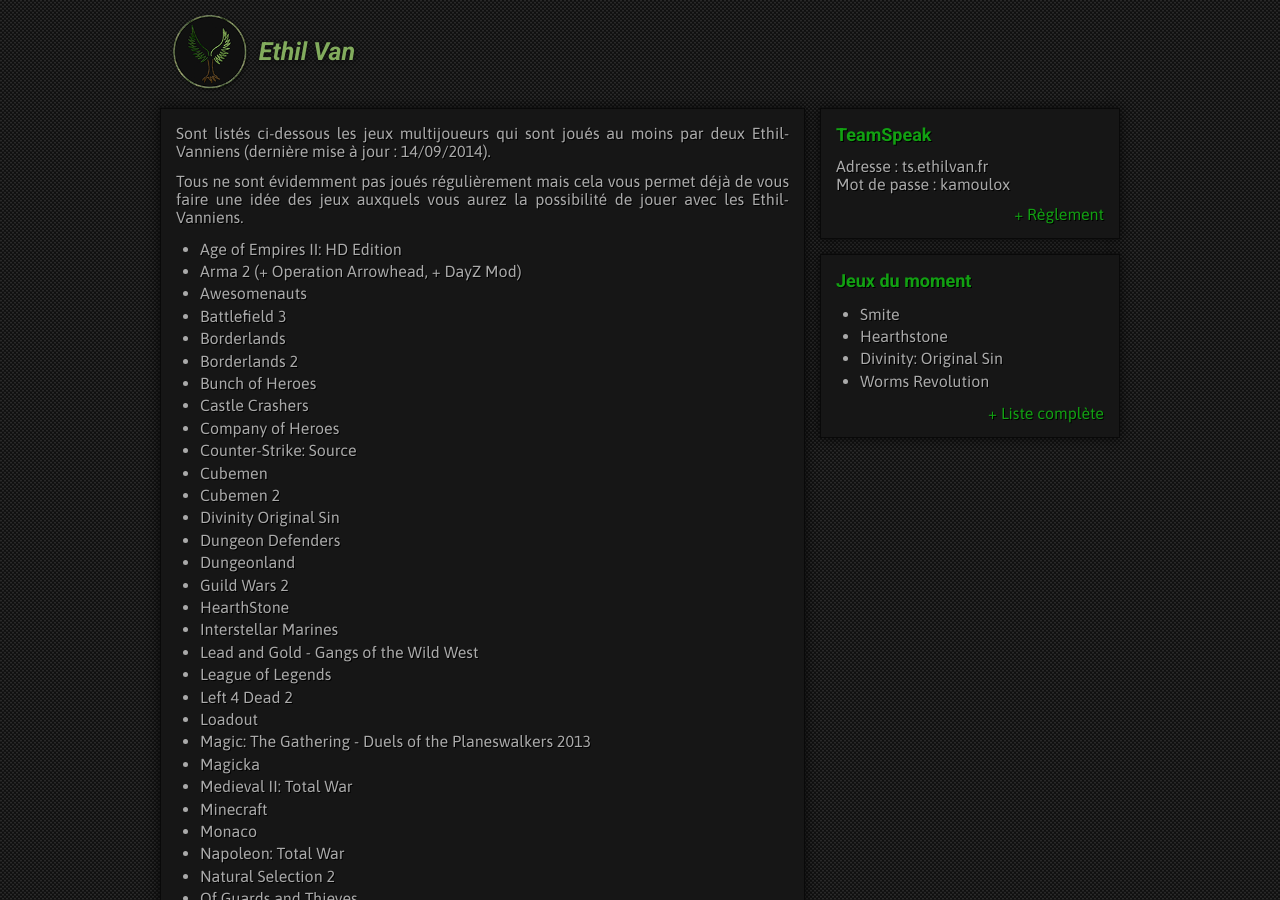
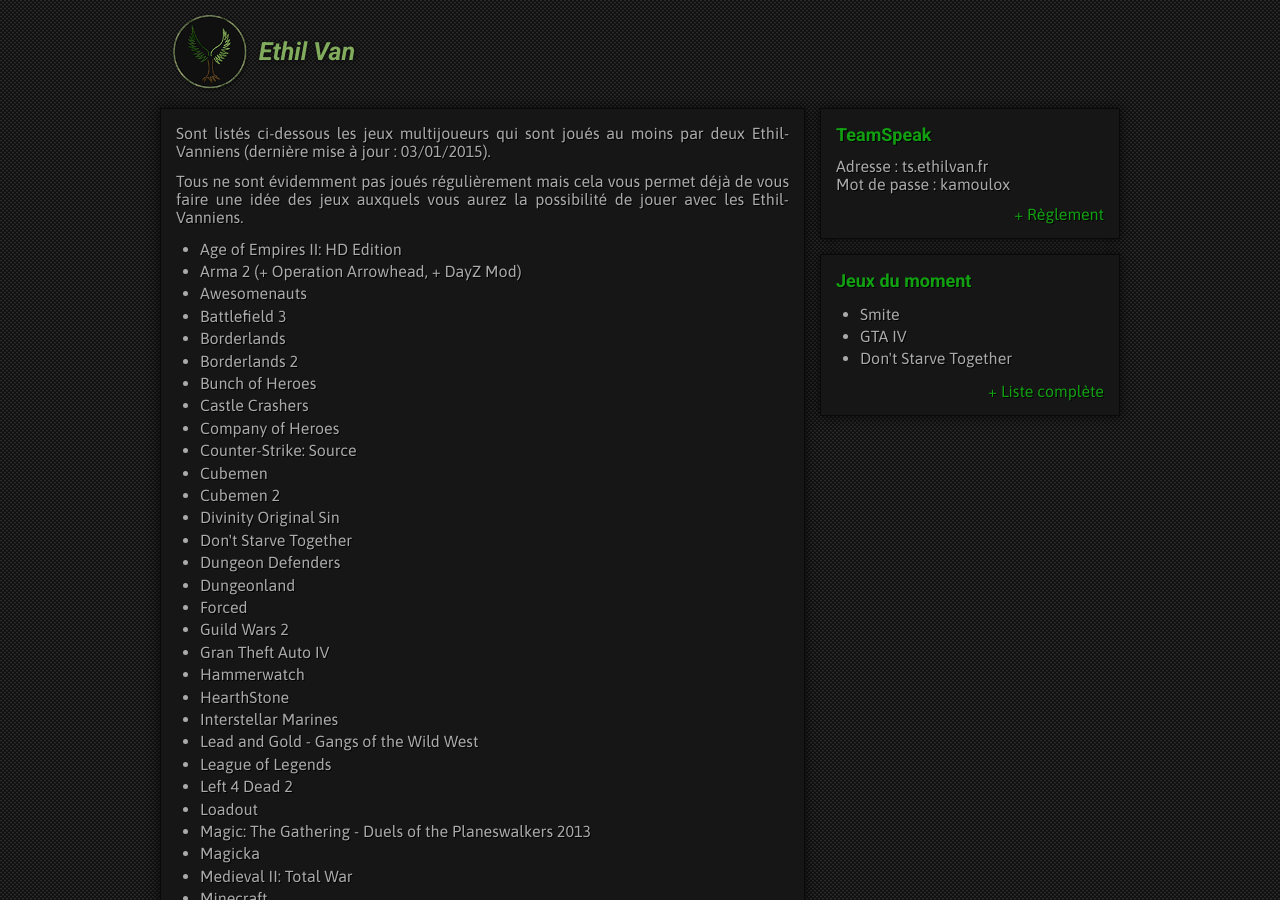
Before and after one commit to EthilVan/EthilVan.github.io, a Jekyll site: the page built from jeux/index.html, in a window 1280 px wide and 900 px high. Built offline with Jekyll 4.4.1, drawn with Linux system fonts in a browser that asks for light colours; Markdown is read by kramdown in place of the engine named in the settings.

Commit message:
MaJ des jeux du moment

```diff
--- a/_layouts/default.html
+++ b/_layouts/default.html
@@ -37,9 +37,8 @@
                 <h6>Jeux du moment</h6>
                 <ul>
                     <li>Smite</li>
-                    <li>Hearthstone</li>
-                    <li>Divinity: Original Sin</li>
-                    <li>Worms Revolution</li>
+                    <li>GTA IV</li>
+                    <li>Don't Starve Together</li>
                 </ul>
                 <p class="align-right"><a href="/jeux">+ Liste complète</a></p>
             </div>
--- a/jeux/index.html
+++ b/jeux/index.html
@@ -3,7 +3,7 @@
 title: Jeux | Ethil Van
 ---
 
-<p>Sont listés ci-dessous les jeux multijoueurs qui sont joués au moins par deux Ethil-Vanniens (dernière mise à jour : 14/09/2014).</p>
+<p>Sont listés ci-dessous les jeux multijoueurs qui sont joués au moins par deux Ethil-Vanniens (dernière mise à jour : 03/01/2015).</p>
 <p>Tous ne sont évidemment pas joués régulièrement mais cela vous permet déjà de vous faire une idée des jeux auxquels vous aurez la possibilité de jouer avec les Ethil-Vanniens.</p>
 
 <ul>
@@ -20,9 +20,13 @@
 <li>Cubemen</li>
 <li>Cubemen 2</li>
 <li>Divinity Original Sin</li>
+<li>Don't Starve Together</li>
 <li>Dungeon Defenders</li>
 <li>Dungeonland</li>
+<li>Forced</li>
 <li>Guild Wars 2</li>
+<li>Gran Theft Auto IV</li>
+<li>Hammerwatch</li>
 <li>HearthStone</li>
 <li>Interstellar Marines</li>
 <li>Lead and Gold - Gangs of the Wild West</li>
--- a/teamspeak/index.html
+++ b/teamspeak/index.html
@@ -13,7 +13,7 @@
 <p>Les canaux de l'espace "Travail" ont des utilités spécifiques, il faut donc se reporter à leur description directement sur le serveur TeamSpeak pour voir dans quelles conditons ils peuvent être utilisés.</p>
 <p>Lorsque vous vous absentez pour une durée indéterminée mais que vous ne souhaitez pas pour autant vous déconnecter déplacez-vous dans le canal "En pause", cela évitera aux autres de parler dans le vide.</p>
 
-<h6>Respect des autres en toute circonstance</h6>
+<h6>Respect des autres en toutes circonstances</h6>
 <p><b>Langage :</b> Essayez autant que possible d'utiliser un langage correct et adéquat pour tout auditeur. On évitera donc les grossièretés à tout-va.</p>
 <p><b>Intonation :</b> Parfois la manière de dire les choses a plus d'impact que les mots eux-mêmes, essayez-donc de ne pas vous adresser aux autres de manière agressive et ce même lors de parties où règne un esprit compétitif important.</p>
 <p><b>Vie privée :</b> Certains Ethil-Vanniens ont peut-être partagé avec vous des informations privées (nom, prénom, email, situation professionnelle, etc.) et ils ne souhaitent pas nécessairement que celles-ci soient révélées à d'autres, nous vous prions donc de les garder pour vous et cela même si quelqu'un vous les demande.</p>
```
